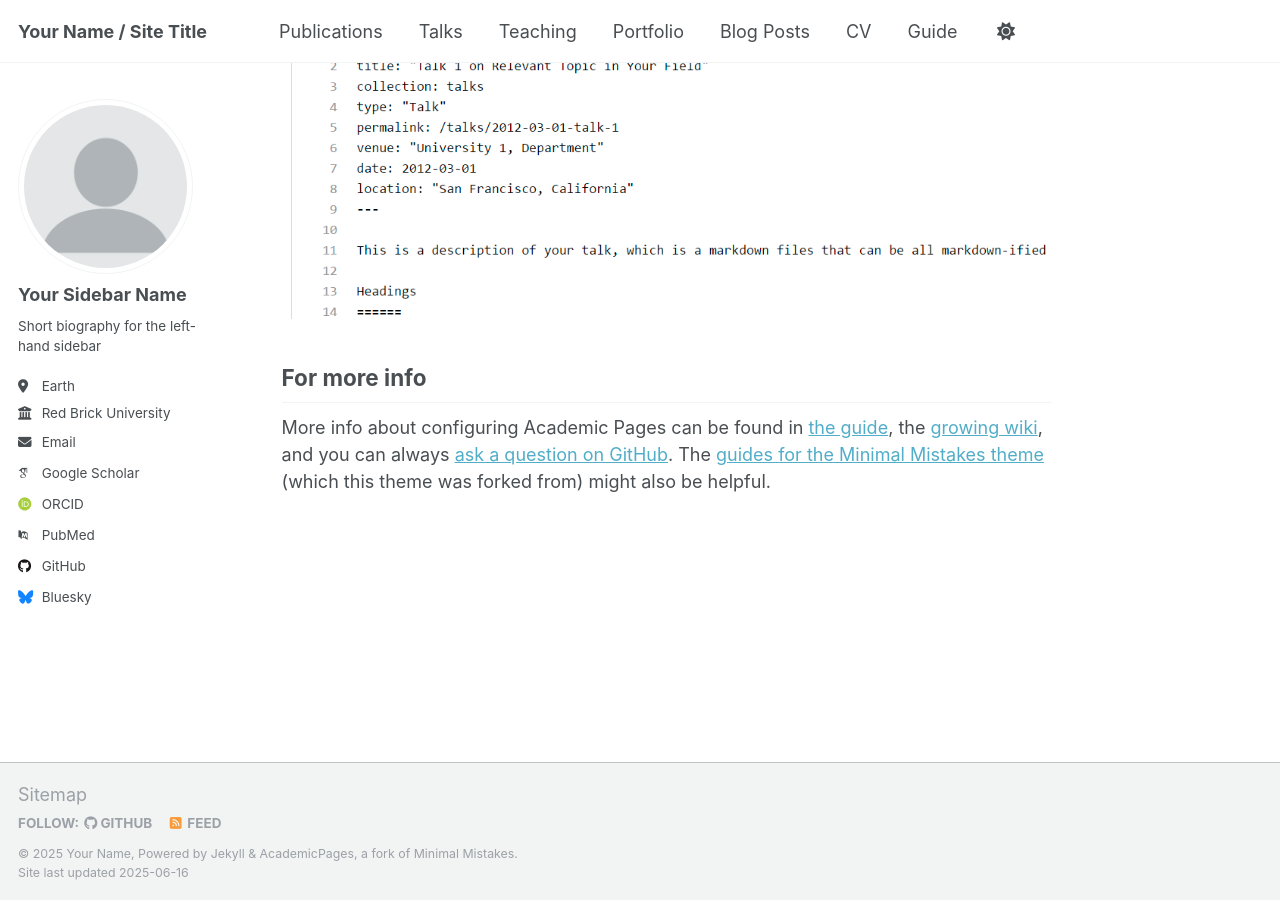
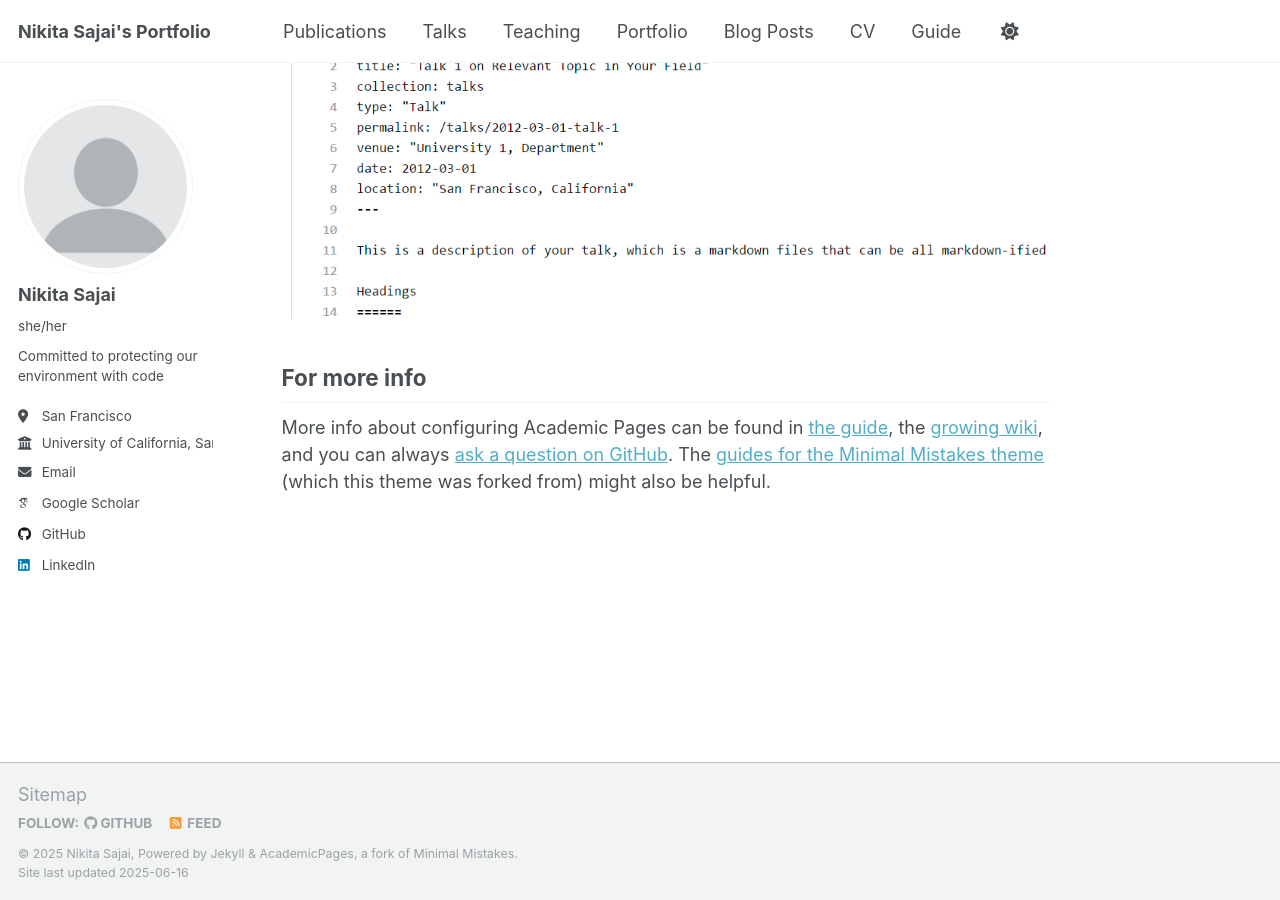
Before and after one commit to 16nikita/16nikita.github.io, a Jekyll site: the page built from _pages/about.md, in a window 1280 px wide and 900 px high, scrolled down 2636 px. Built offline with Jekyll 4.4.1, drawn with Linux system fonts in a browser that asks for light colours; some web fonts are replaced.

Commit message:
setting up config file

```diff
--- a/_config.yml
+++ b/_config.yml
@@ -9,13 +9,13 @@
 # Basic Site Settings
 locale                   : "en-US"
 site_theme               : "default"
-title                    : "Your Name / Site Title"
+title                    : "Nikita Sajai's Portfolio"
 title_separator          : "-"
-name                     : &name "Your Name"
-description              : &description "personal description"
-url                      : https://academicpages.github.io # the base hostname & protocol for your site e.g. "https://[your GitHub username].github.io" or if you already have some other page hosted on Github then use "https://[your GitHub username].github.io/[Your Repo Name]"
+name                     : &name "Nikita Sajai"
+description              : &description "Committed to protecting our environment with code"
+url                      : https://16nikita.github.io # the base hostname & protocol for your site e.g. "https://[your GitHub username].github.io" or if you already have some other page hosted on Github then use "https://[your GitHub username].github.io/[Your Repo Name]"
 baseurl                  : "" # the subpath of your site, e.g. "/blog"
-repository               : "academicpages/academicpages.github.io"
+repository               : "16nikita/16nikita.github.io"
 
 # Site Author - The following control what appear as part of the author content on the side bar.
 #               If a field is blank the icon and link will not appear, otherwise it will be shown.
@@ -23,58 +23,27 @@ repository               : "academicpages/academicpages.github.io"
 author:
   # Biographic information
   avatar           : "profile.png"
-  name             : "Your Sidebar Name"
-  pronouns         : # example: "she/her"
-  bio              : "Short biography for the left-hand sidebar"
-  location         : "Earth"
-  employer         : "Red Brick University"
+  name             : "Nikita Sajai"
+  pronouns         : "she/her"
+  bio              : "Committed to protecting our environment with code"
+  location         : "San Francisco"
+  employer         : "University of California, San Francisco"
   uri              : # URL
-  email            : "none@example.org"
+  email            : "nikitasajai@gmail.com"
 
   # Academic websites
-  academia         : # URL
-  arxiv            : # URL - Update with the correct link to your profile
-  googlescholar    : "https://scholar.google.com/citations?user=PS_CX0AAAAAJ"
-  impactstory      : # URL
-  orcid            : "http://orcid.org/yourorcidurl"
-  semantic         : # URL
-  pubmed           : "https://www.ncbi.nlm.nih.gov/pubmed/?term=john+snow"
-  researchgate     : # URL
-  scopus           : # URL
+  googlescholar    : "https://scholar.google.com/citations?hl=en&user=0OeYyRIAAAAJ"
 
   # Repositories and software development
   bitbucket        : # Username - Update with your username on the site
   codepen          : # Username
   dribbble         : # Username
-  github           : "academicpages"
+  github           : "16nikita"
   kaggle           : # Username
   stackoverflow    : # User number or user number and name (i.e., use "1" or "1/jeff-atwood")
 
   # Social media
-  bluesky          : "bsky.app" # Replace this with you Bluesky username
-  facebook         : # Username
-  flickr           : # Username
-  foursquare       : # Username
-  goodreads        : # Username
-  google_plus      : # Username
-  keybase          : # Username
-  instagram        : # Username
-  lastfm           : # Username
-  linkedin         : # Username
-  mastodon         : # URL
-  medium           : # URL
-  pinterest        : # Username
-  soundcloud       : # Username
-  steam            : # Username
-  telegram         : # URL
-  tumblr           : # Username
-  twitter          : # Username for X / Twitter
-  vine             : # Username
-  weibo            : # Username
-  wikipedia        : # Username
-  xing             : # Username
-  youtube          : # Username
-  zhihu            : # Username
+  linkedin         : nikita-sajai
 
 # Publication Category - The following the list of publication categories and their headings
 publication_category:
```
Also changed, not shown: 1 other file.
